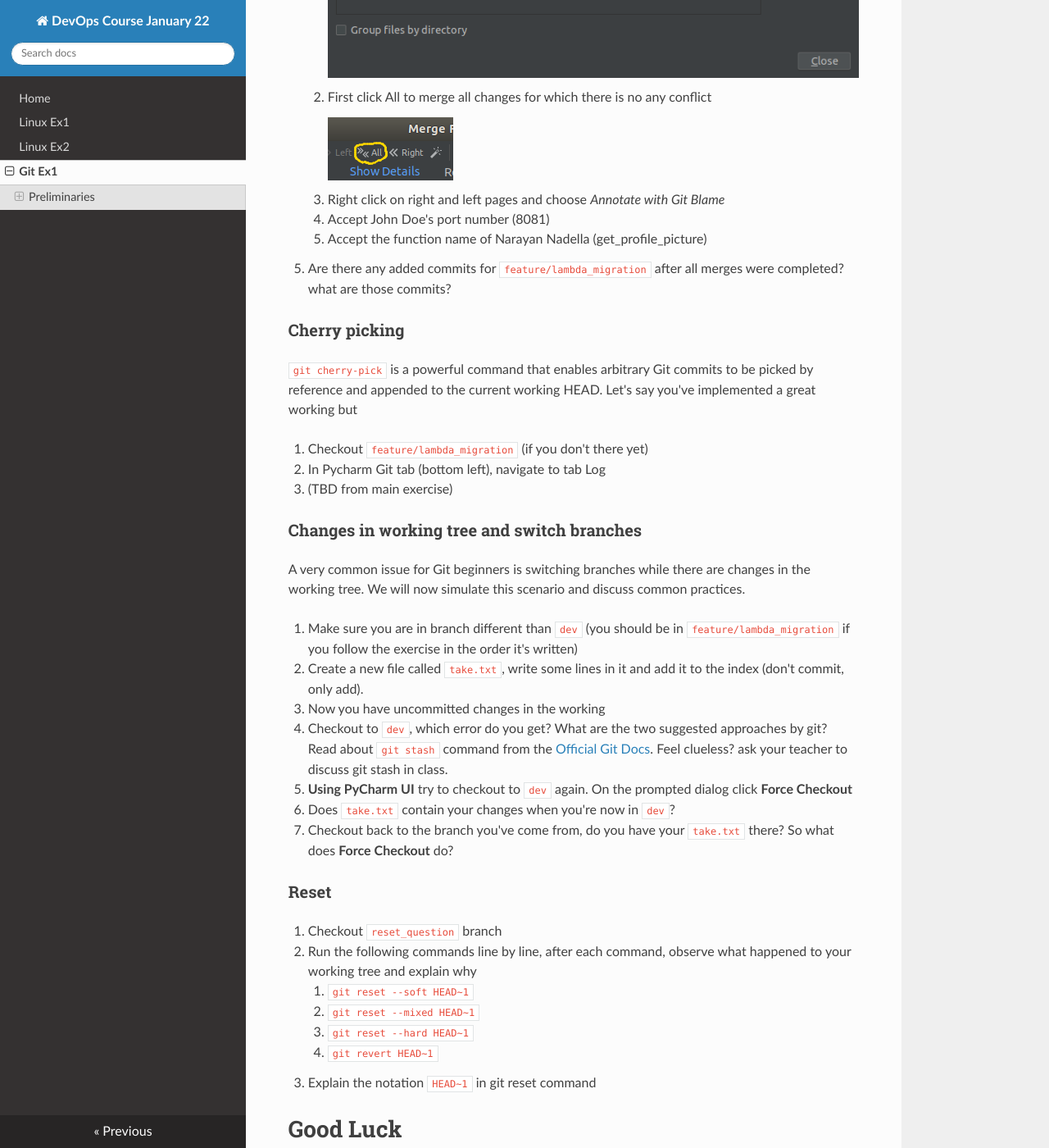
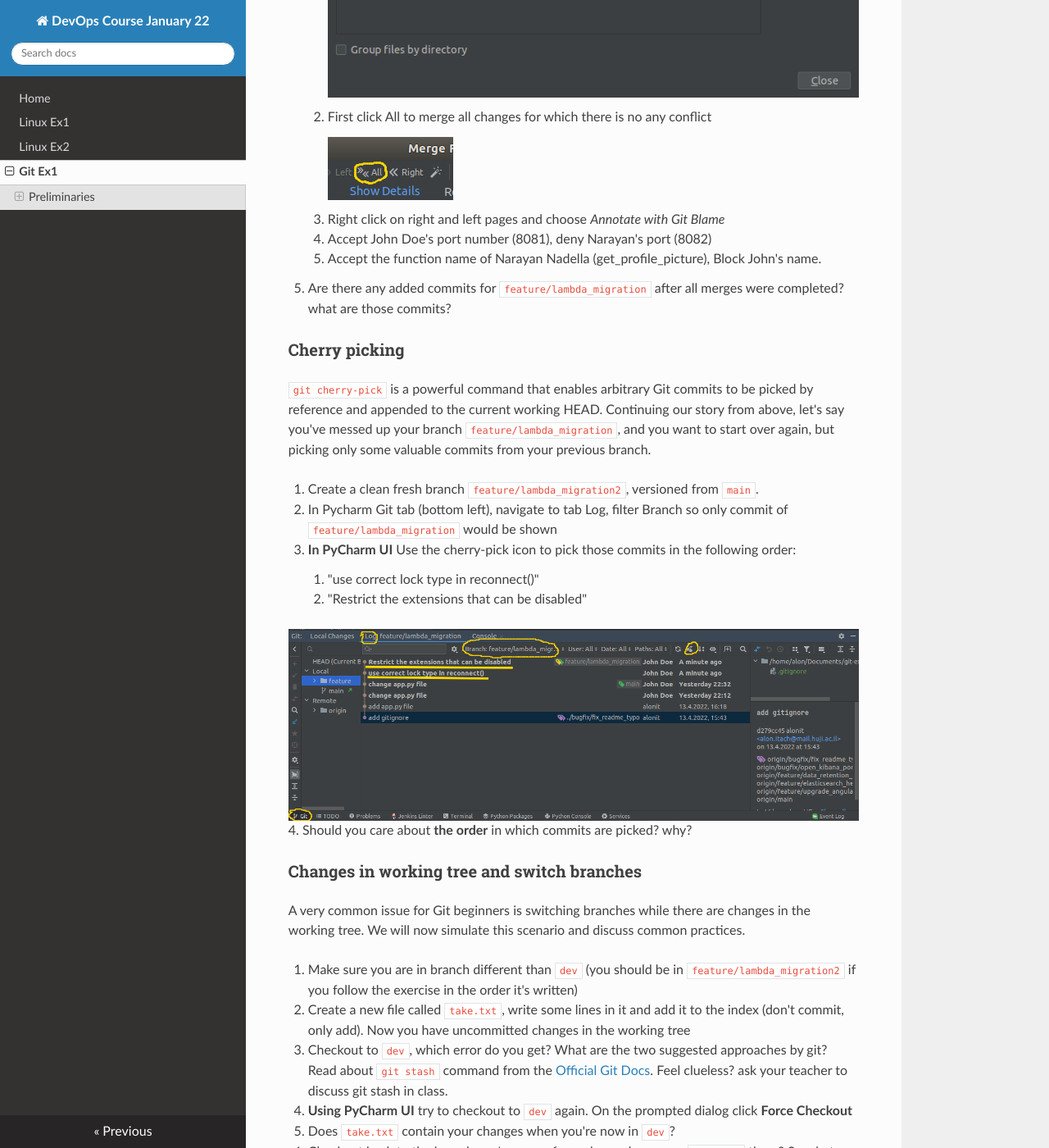
Before and after one commit to alonitac/DevOpsJan22, an MkDocs documentation site: the page built from docs/git_ex1.md, in a window 1280 px wide and 1400 px high, scrolled down 2118 px. Shown: the whole window at 82% size. Built offline with MkDocs 1.6.1, drawn with Linux system fonts in a browser that asks for light colours; nearby versions of some CDN libraries; some of the changed text lies outside the part shown.

Commit message:
python solution

```diff
--- a/docs/git_ex1.md
+++ b/docs/git_ex1.md
@@ -1,45 +1,51 @@
 # Git and Pycharm ex-1
-Due date: 15/05/2022 23:59
+Due date: 21/05/2022 23:59
 
 
 ## Preliminaries
 
 1. Open [our shared git repo](https://github.com/alonitac/DevOpsJan22) in PyCharm and pull the repository in branch **main** to get an up-to-date version
-2. Checkout **new** branch `origin/git_ex1_<alias>` where `<alias>` is replaced by your name
+2. Checkout **new** branch `git_ex1/<alias>` where `<alias>` is replaced by your name
 3. Under `07_git_exercises` create a directory called `<alias>_ex1`
 4. In dir `<alias>_ex1` create a file called `README`.
 
-All your answers, including commands and free text should be written in `README`.
+**All your answers, including commands and free text should be written in `README`.**
 This file will be checked manually (won't be executed) so no worries about combining code and text.
 
-Submit your exercise by creating a Pull Request from your branch into **main**.
+Submit your exercise **by creating a Pull Request** from your branch into **main**.
+
+
+In your GitHub account, create a new repo, clone it locally via PyCharm (Git -> Clone...).
+Copy `07_git_exercises/init.sh` **from our shared repo into your newly created repo**, in project root directory, add and commit it. Run it by `./init.sh` and make sure it's finished without errors.
+
+From now on, unless otherwise specified, **execute all commands in Pycharm Terminal** opened from your private cloned repo.
+
+![Terminal](/img/terminal.png)
+
+
+
 
 ### Git Basics (commit, diff, branches)
 
-In your GitHub account, create a new repo, clone it locally via PyCharm (Git -> Clone...). From now on, unless otherwise specified, execute all git commands in **Pycharm Terminal** opened from your private cloned repo.
-
-![Terminal](/img/terminal.png)
-
-1. Copy `07_git_exercises/basics.sh` from our shared repo into your newly created repo, in project root directory, add and commit it. Run it by `./basics.sh`
-2. In branch `main`, create a file called `abc.txt` containing the text `1` in it
-3. What is the color of file `abc.txt` in Pycharm's Project view?
-4. Add the file to the index (What is the color now?) and commit the changes (it's recommended to use `git status` in between steps)
-5. Append the line `2` to the end of `abc.txt` to change the state of this file in the working tree
-6. What is the color of file `abc.txt` in Pycharm's Project view?
-7. What is the command to show changes between the working tree to branch `main`?
-8. Why does `git diff --staged` print nothing?
-9. Why does `git diff master` print error?
-10. Add `abc.txt` to the index
-11. What does `git diff` print? why?
-12. What is the command to show changes between the index and branch `main`?
-13. Append the line `3` to the end of `abc.txt` to change the state of this file in the working tree
-14. Would `git diff --staged` and `git diff main` commands print the same output? why?
-15. Why does `abc.txt` appear twice in the output of `git status`?
-16. **Unstage** the changes in your index and working tree (don't commit the changes)
+1. In branch `main`, create a file called `abc.txt` containing the text `1` in it
+2. What is the color of file `abc.txt` in Pycharm's Project view?
+3. Add the file to the index (What is the color now?) and commit the changes (it's recommended to use `git status` in between steps)
+4. Append the line `2` to the end of `abc.txt` to change the state of this file in the working tree
+5. What is the color of file `abc.txt` in Pycharm's Project view?
+6. What is the command to show changes between the working tree to branch `main`?
+7. Why does `git diff --staged` print nothing?
+8. Why does `git diff master` print error?
+9. Add `abc.txt` to the index
+10. What does `git diff` print? why?
+11. What is the command to show changes between the index and branch `main`?
+12. Append the line `3` to the end of `abc.txt` to change the state of this file in the working tree
+13. Would `git diff --staged` and `git diff main` commands print the same output? why?
+14. Why does `abc.txt` appear twice in the output of `git status`?
+15. **Unstage** the changes in your index and working tree (don't commit the changes)
 
 ### Resolve conflicts
 
-Your manager decided that you'll lead the development of a feature called "lambda migration".
+Your manager decided that you'll lead the development of a feature called "[Lambda](https://aws.amazon.com/lambda/) migration" .
 You are told that John Doe and Narayan Nadella, your team colleagues, have already been worked on that area of the project in the past.
 You decide to create a new branch called `feature/lambda_migration` and merge the previous work of John and Narayan to your branch.
 
@@ -52,31 +58,35 @@
     2. First click All to merge all changes for which there is no any conflict
        ![All](/img/conflict-all.png)
     3. Right click on right and left pages and choose _Annotate with Git Blame_
-    4. Accept John Doe's port number (8081)
-    5. Accept the function name of Narayan Nadella (get_profile_picture)
+    4. Accept John Doe's port number (8081), deny Narayan's port (8082)
+    5. Accept the function name of Narayan Nadella (get_profile_picture), Block John's name.
 21. Are there any added commits for `feature/lambda_migration` after all merges were completed? what are those commits?
 
 ### Cherry picking
 
 `git cherry-pick` is a powerful command that enables arbitrary Git commits to be picked by reference and appended to the current working HEAD.
-Let's say you've implemented a great working but
+Continuing our story from above, let's say you've messed up your branch `feature/lambda_migration`, and you want to start over again, but picking only some valuable commits from your previous branch.
 
-29. Checkout `feature/lambda_migration` (if you don't there yet)
-30. In Pycharm Git tab (bottom left), navigate to tab Log
-31. (TBD from main exercise)
+1. Create a clean fresh branch `feature/lambda_migration2`, versioned from `main`.
+2. In Pycharm Git tab (bottom left), navigate to tab Log, filter Branch so only commit of `feature/lambda_migration` would be shown
+3. **In PyCharm UI** Use the cherry-pick icon to pick those commits in the following order:
+      1. "use correct lock type in reconnect()"
+      2. "Restrict the extensions that can be disabled"
+
+   ![Cherry pick](/img/cherry-pick.png)
+4. Should you care about **the order** in which commits are picked? why?
 
 
 ### Changes in working tree and switch branches
 
 A very common issue for Git beginners is switching branches while there are changes in the working tree. We will now simulate this scenario and discuss common practices.
 
-22. Make sure you are in branch different than `dev` (you should be in `feature/lambda_migration` if you follow the exercise in the order it's written)
-23. Create a new file called `take.txt`, write some lines in it and add it to the index (don't commit, only add).
-24. Now you have uncommitted changes in the working
-25. Checkout to `dev`, which error do you get? What are the two suggested approaches by git? Read about `git stash` command from the [Official Git Docs](https://git-scm.com/docs/git-stash). Feel clueless? ask your teacher to discuss git stash in class.
-26. **Using PyCharm UI** try to checkout to `dev` again. On the prompted dialog click **Force Checkout**
-27. Does `take.txt` contain your changes when you're now in `dev`?
-28. Checkout back to the branch you've come from, do you have your `take.txt` there? So what does **Force Checkout** do?
+22. Make sure you are in branch different than `dev` (you should be in `feature/lambda_migration2` if you follow the exercise in the order it's written)
+23. Create a new file called `take.txt`, write some lines in it and add it to the index (don't commit, only add). Now you have uncommitted changes in the working tree
+24. Checkout to `dev`, which error do you get? What are the two suggested approaches by git? Read about `git stash` command from the [Official Git Docs](https://git-scm.com/docs/git-stash). Feel clueless? ask your teacher to discuss git stash in class.
+25. **Using PyCharm UI** try to checkout to `dev` again. On the prompted dialog click **Force Checkout**
+26. Does `take.txt` contain your changes when you're now in `dev`?
+27. Checkout back to the branch you've come from, do you have your `take.txt` there? So what does **Force Checkout** do?
 
 ### Reset
 
```
Also changed, not shown: docs/img/cherry-pick.png (added), 1 other file.
